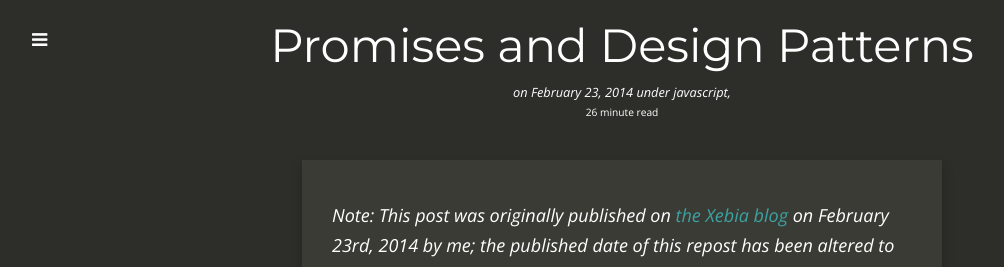
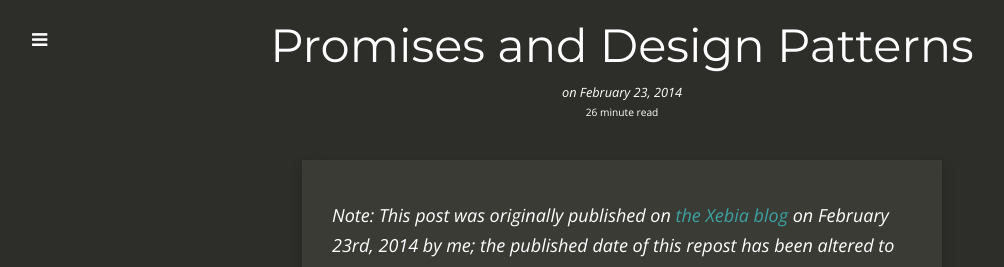
Before and after one commit to fwielstra/fwielstra.github.io, a Jekyll site: the page built from _posts/2014-02-23-promises-and-design-patterns.markdown, in a window 1280 px wide and 900 px high. Shown: the top 267 px of the window, without its empty margins (18-1022 px from the left). Built offline with Jekyll 4.4.1, drawn with Linux system fonts in a browser that asks for light colours; nearby versions of some CDN libraries; Markdown is read by kramdown in place of the engine named in the settings; comment, search, counter and statistics services are not loaded.

Commit message:
Remove categories from promises post, it's fucking with the URL scheme

```diff
--- a/_posts/2014-02-23-promises-and-design-patterns.markdown
+++ b/_posts/2014-02-23-promises-and-design-patterns.markdown
@@ -3,7 +3,6 @@ layout:     post
 title:      Promises and Design Patterns
 date:       2014-02-23 14:23:00
 summary:    A post about using promises to structure your AngularJS or Javascript applications
-categories: javascript, angularjs
 tags:
  - javascript
  - angularjs
```
